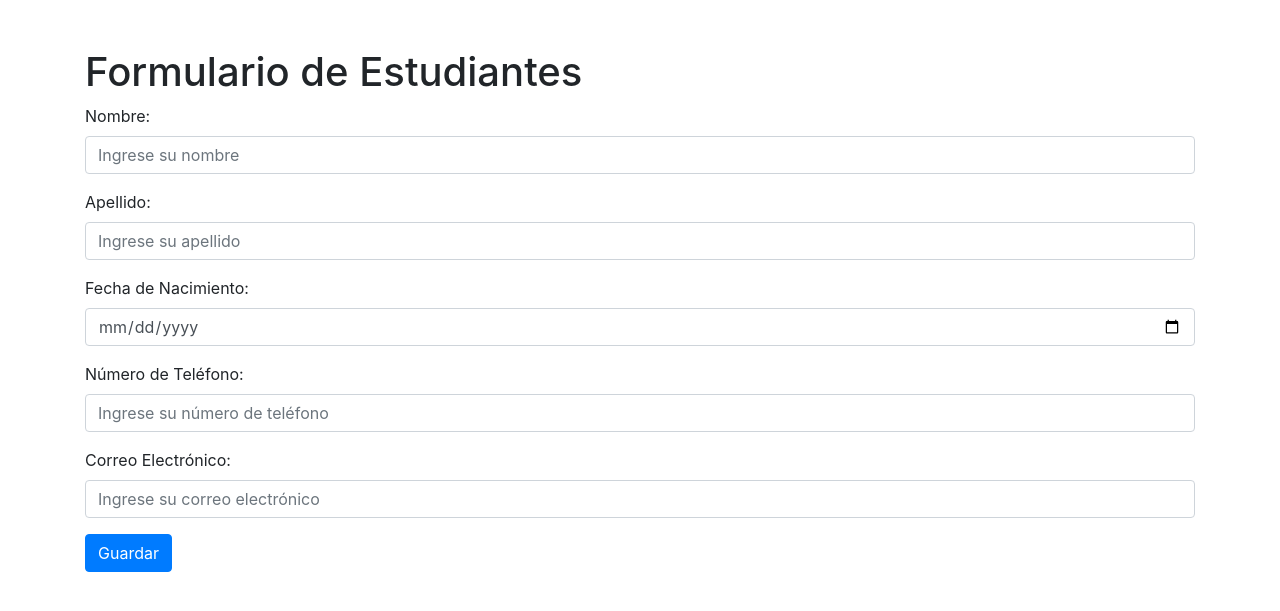
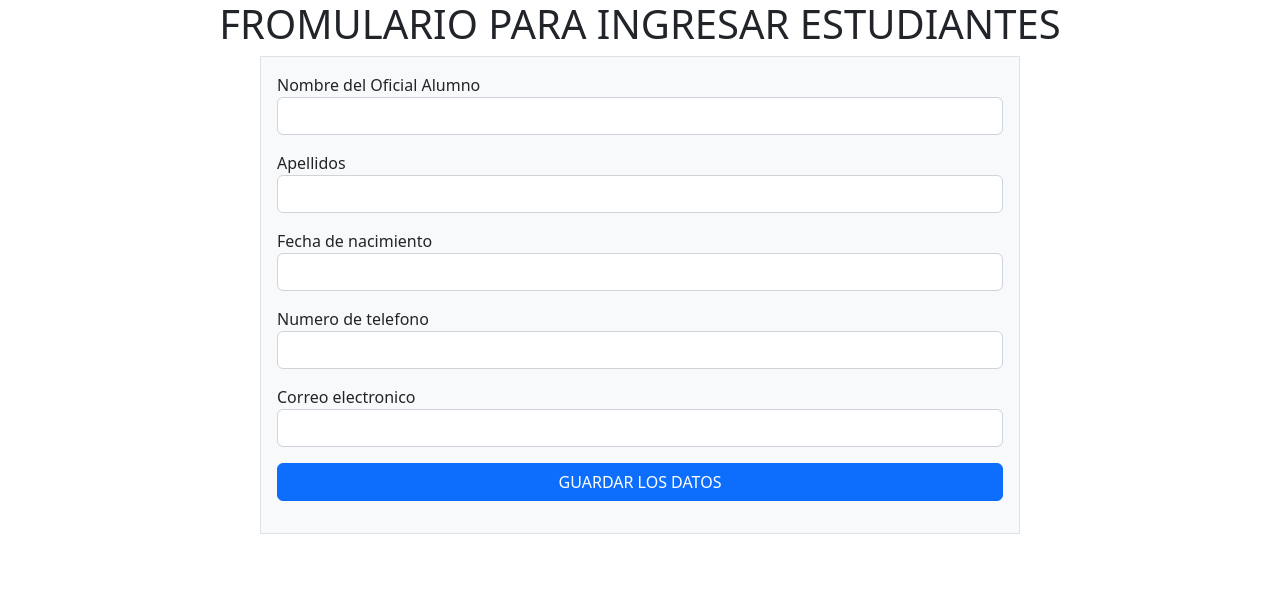
Before and after one commit to kenser11547/Practica_no_07, a PHP site: page /vistas/estudiantes/index.php in a window 1280 px wide. Shown: the top 611 px of the page. Run offline with PHP 8.4, Linux system fonts and the light colour scheme; some libraries are stand-ins or nearby versions.

Commit message:
CAMBIO 2

```diff
--- a/vistas/estudiantes/index.php
+++ b/vistas/estudiantes/index.php
@@ -1,40 +1,54 @@
 <!DOCTYPE html>
-<html lang="en">
+<html lang="es">
 <head>
     <meta charset="UTF-8">
+    <meta http-equiv="X-UA-Compatible" content="IE=edge">
     <meta name="viewport" content="width=device-width, initial-scale=1.0">
-  <link rel="stylesheet" href="https://maxcdn.bootstrapcdn.com/bootstrap/4.5.0/css/bootstrap.min.css">
-  <title>Formulario de Estudiantes</title>
+    <link href="https://cdn.jsdelivr.net/npm/bootstrap@5.2.3/dist/css/bootstrap.min.css" rel="stylesheet" integrity="sha384-rbsA2VBKQhggwzxH7pPCaAqO46MgnOM80zW1RWuH61DGLwZJEdK2Kadq2F9CUG65" crossorigin="anonymous">
+    <title>FORMULARIO ESTUDIANTES</title>
 </head>
 <body>
-  <div class="container mt-5">
-    <h1>Formulario de Estudiantes</h1>
-    <form>
-      <div class="form-group">
-        <label for="nombre">Nombre:</label>
-        <input type="text" class="form-control" id="nombre" placeholder="Ingrese su nombre" required>
+    <div class="container">
+        <h1 class="text-center">FROMULARIO PARA INGRESAR ESTUDIANTES</h1>
+        <div class="row justify-content-center">
+            <form action="/Practica_no_07/controladores/estudiantes/guardar07.php" method="POST" class="col-lg-8 border bg-light p-3">
+                <div class="row mb-3">
+                    <div class="col">
+                        <label for="nombre">Nombre del Oficial Alumno</label>
+                        <input type="text" name="nombre" id="nombre" class="form-control">
                     </div>
-      <div class="form-group">
-        <label for="apellido">Apellido:</label>
-        <input type="text" class="form-control" id="apellido" placeholder="Ingrese su apellido" required>
                 </div>
-      <div class="form-group">
-        <label for="fecha_nacimiento">Fecha de Nacimiento:</label>
-        <input type="date" class="form-control" id="fecha_nacimiento" required>
+                <div class="row mb-3">
+                    <div class="col">
+                        <label for="apellido">Apellidos</label>
+                        <input type="text" name="apellido" id="apellido" class="form-control">
                     </div>
-      <div class="form-group">
-        <label for="telefono">Número de Teléfono:</label>
-        <input type="tel" class="form-control" id="telefono" placeholder="Ingrese su número de teléfono" required>
                 </div>
-      <div class="form-group">
-        <label for="correo">Correo Electrónico:</label>
-        <input type="email" class="form-control" id="correo" placeholder="Ingrese su correo electrónico" required>
+                <div class="row mb-3">
+                    <div class="col">
+                        <label for="fecha_nacimiento">Fecha de nacimiento</label>
+                        <input type="text" name="fecha_nacimiento" id="fecha_nacimiento" class="form-control">
                     </div>
-      <button type="submit" class="btn btn-primary">Guardar</button>
+                </div>
+                <div class="row mb-3">
+                    <div class="col">
+                        <label for="numero_telefono">Numero de telefono</label>
+                        <input type="text" name="numero_telefono" id="numero_telefono" class="form-control">
+                    </div>
+                </div>
+                <div class="row mb-3">
+                    <div class="col">
+                        <label for="correo_electronico">Correo electronico</label>
+                        <input type="text" name="correo_electronico" id="correo_electronico" class="form-control">
+                    </div>
+                </div>
+                <div class="row mb-3">
+                    <div class="col">
+                        <button type="submit" class="btn btn-primary w-100">GUARDAR LOS DATOS</button>
+                    </div>
+                </div>
             </form>
         </div>
-  <script src="https://code.jquery.com/jquery-3.5.1.slim.min.js"></script>
-  <script src="https://cdn.jsdelivr.net/npm/@popperjs/core@2.5.3/dist/umd/popper.min.js"></script>
-  <script src="https://maxcdn.bootstrapcdn.com/bootstrap/4.5.0/js/bootstrap.min.js"></script>
+    </div>
 </body>
 </html>
```
Also changed, not shown: controladores/estudiantes/guardar07.php (+48 -6 lines), modelos/conexion.php (+29 -5 lines), modelos/estudiantes.php (+6 -7 lines). Lines whose indentation alone changed are shown as unchanged.
